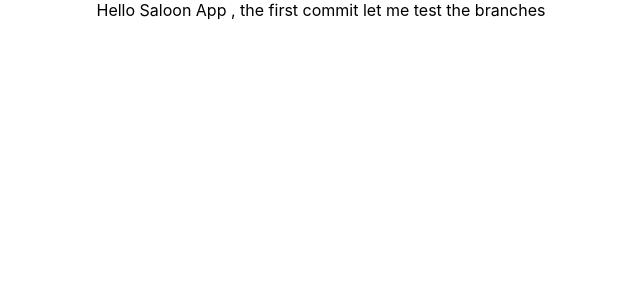
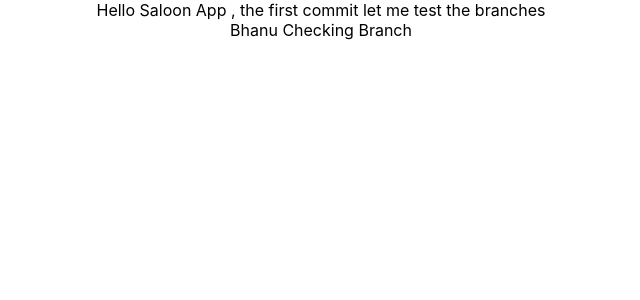
Before and after one commit to DanielMagar/SaloonUIdev, a React (Create React App) app: page / in a window 1280 px wide. Shown: the top 300 px of the page, without its empty margins (319-959 px from the left). Built offline with nearby package versions, Linux system fonts and the light colour scheme.

Commit message:
testing branch

```diff
--- a/src/App.js
+++ b/src/App.js
@@ -4,8 +4,9 @@ import './App.css';
 function App() {
   return (
     <div className="App">
-      Hello Saloon App , the first commit
-      let me test the branches
+      Hello Saloon App , the first commit let me test the branches
+      <br />
+      Bhanu Checking Branch
     </div>
   );
 }
```
